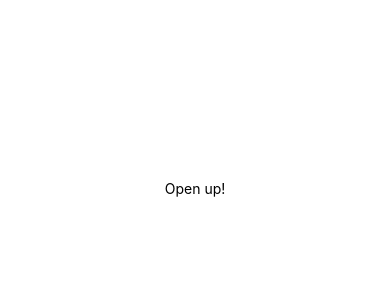
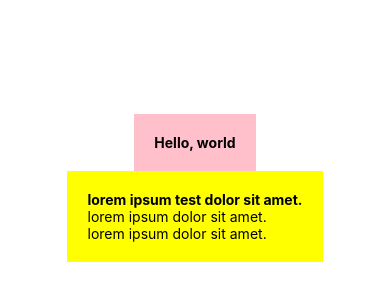
Before and after one commit to sujiayi317/react-native-project, a React Native app: screen / in a window 390 px wide. Shown: the part 234-534 px from the top of the page. Built offline with nearby package versions, Linux system fonts and the light colour scheme.

Commit message:
Views, Text and Styles

```diff
--- a/App.js
+++ b/App.js
@@ -5,8 +5,14 @@
 export default function App() {
   return (
     <View style={styles.container}>
-      <Text>Open up!</Text>
-      <StatusBar style="auto" />
+      <View style={styles.header}>
+        <Text style={styles.boldText}>Hello, world</Text>
+      </View>
+      <View style={styles.body}>
+        <Text style={styles.boldText}>lorem ipsum <Text>test</Text> dolor sit amet.</Text>
+        <Text>lorem ipsum dolor sit amet.</Text>
+        <Text>lorem ipsum dolor sit amet.</Text>
+      </View>
     </View>
   );
 }
@@ -18,4 +24,15 @@
     alignItems: 'center',
     justifyContent: 'center',
   },
+  header: {
+    backgroundColor: 'pink',
+    padding: 20,
+  },
+  boldText: {
+    fontWeight: 'bold',
+  },
+  body: {
+    backgroundColor: 'yellow',
+    padding:20,
+  }
 });
```
Also changed, not shown: 1 other file (tests, documents, lock files or other folders).
